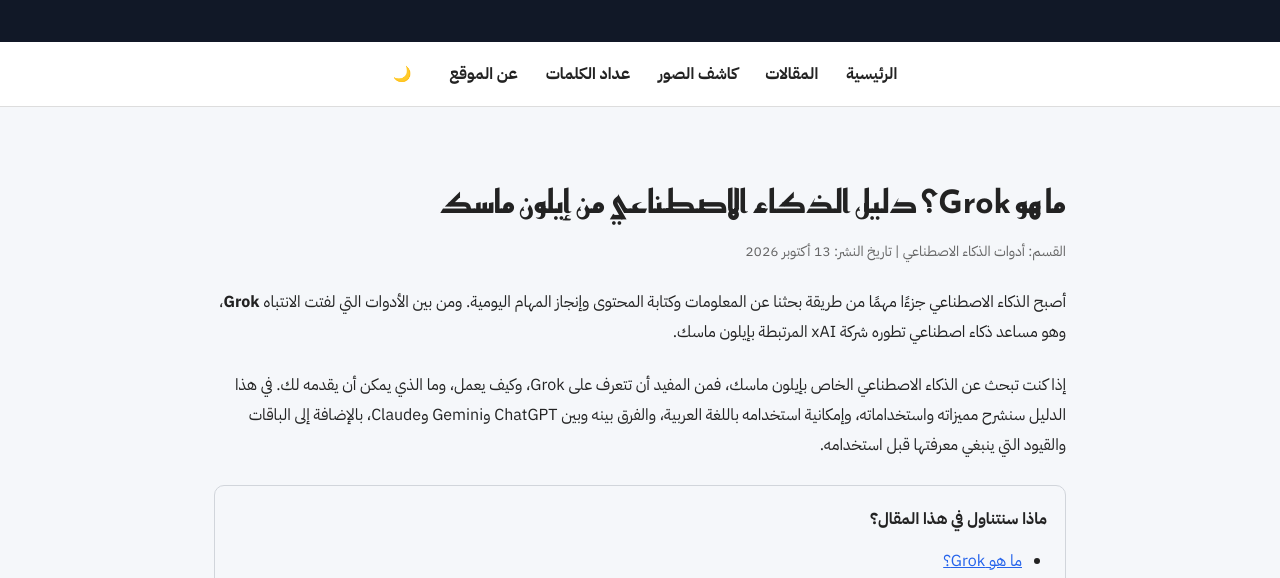
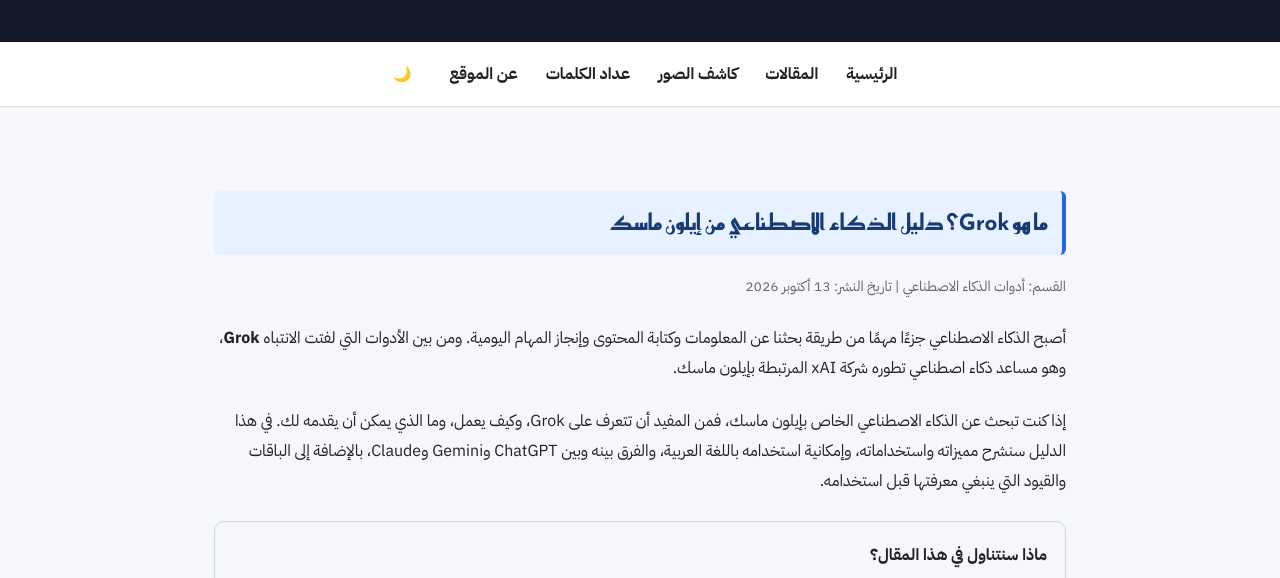
Before and after one commit to aibelarabic/aibelarabic.github.io, a plain HTML site: page Grok.html in a window 1280 px wide. Shown: the part 153-731 px from the top of the page. Drawn offline with Linux system fonts and the light colour scheme; no server answers.

Commit message:
Change header from h1 to h2 for Grok article

```diff
--- a/Grok.html
+++ b/Grok.html
@@ -212,7 +212,7 @@
 
 <main class="article-content">
 
-  <h1>ما هو Grok؟ دليل الذكاء الاصطناعي من إيلون ماسك</h1>
+  <h2>ما هو Grok؟ دليل الذكاء الاصطناعي من إيلون ماسك</h2>
 
   <div class="article-meta">
     القسم: أدوات الذكاء الاصطناعي |
```
